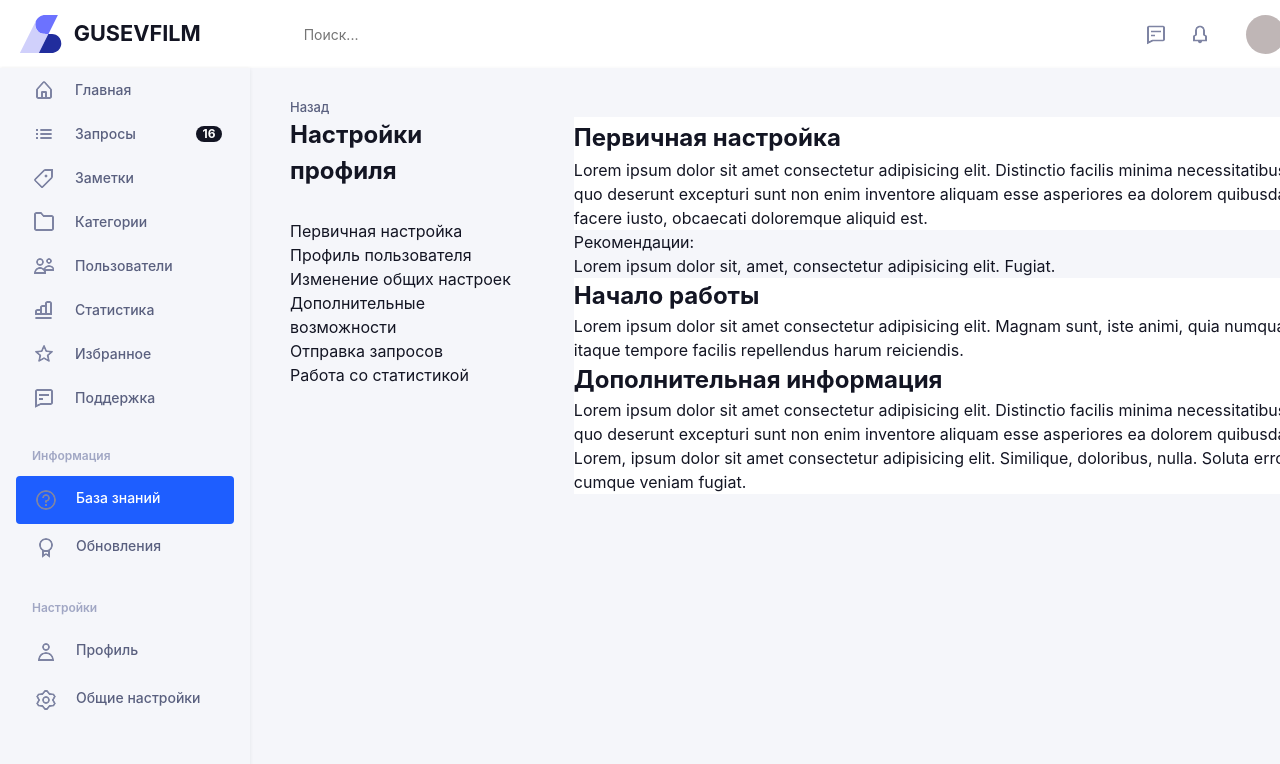
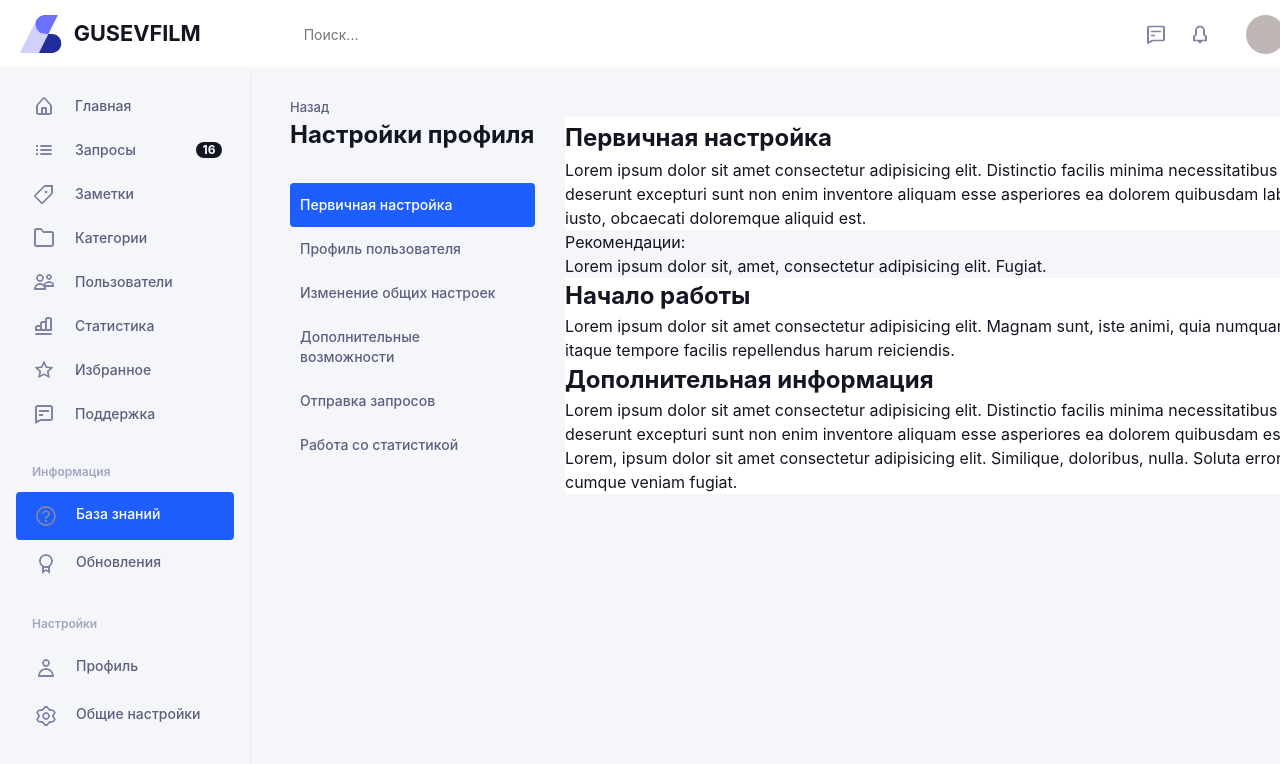
Before and after one commit to EvSedov/gusevfilm, a Vue app: page / in a window 1280 px wide. Shown: the top 764 px of the page. Built offline with nearby package versions, Linux system fonts and the light colour scheme.

Commit message:
adds style for table of contents component

```diff
--- a/src/components/MainMenu.vue
+++ b/src/components/MainMenu.vue
@@ -109,6 +109,7 @@ const menuItems = ref([
 .main-menu {
   display: flex;
   flex-direction: column;
+  padding-top: 16px;
   padding-bottom: 28px;
   list-style-type: none;
 }
--- a/src/components/TableOfContents.vue
+++ b/src/components/TableOfContents.vue
@@ -30,24 +30,25 @@ const items = ref([
 </script>
 
 <template>
-  <div class="table">
+  <div class="wrap-table">
     <h2>{{ title }}</h2>
-    <ul class="table-items">
-      <li :class="{ activeItem: item.isActive }" v-for="item in items">
-        <span>{{ item.text }}</span>
+    <ul class="table">
+      <li class="table-item" :class="{ 'item-active': item.isActive }" v-for="item in items">
+        <a>{{ item.text }}</a>
       </li>
     </ul>
   </div>
 </template>
 
 <style scoped>
-.table {
-  width: 335px;
+.wrap-table {
   margin: 0 40px;
-
+  margin-right: 30px;
 }
 
 h2 {
+  display: inline-block;
+  width: 245px;
   margin: 0;
   margin-bottom: 30px;
   padding: 0;
@@ -58,7 +59,24 @@ h2 {
   text-align: left;
 }
 
-.table-items li {
+.table-item {
   display: flex;
 }
+
+.table-item a {
+  width: 100%;
+  padding: 12px 20px;
+  padding-left: 10px;
+  font-size: 14px;
+  font-weight: 500;
+  line-height: 20px;
+  letter-spacing: 0px;
+  text-align: left;
+  border-radius: 4px;
+}
+
+.item-active a {
+  background-color: #1E5EFF;
+  color: #FFF;
+}
 </style>
```
